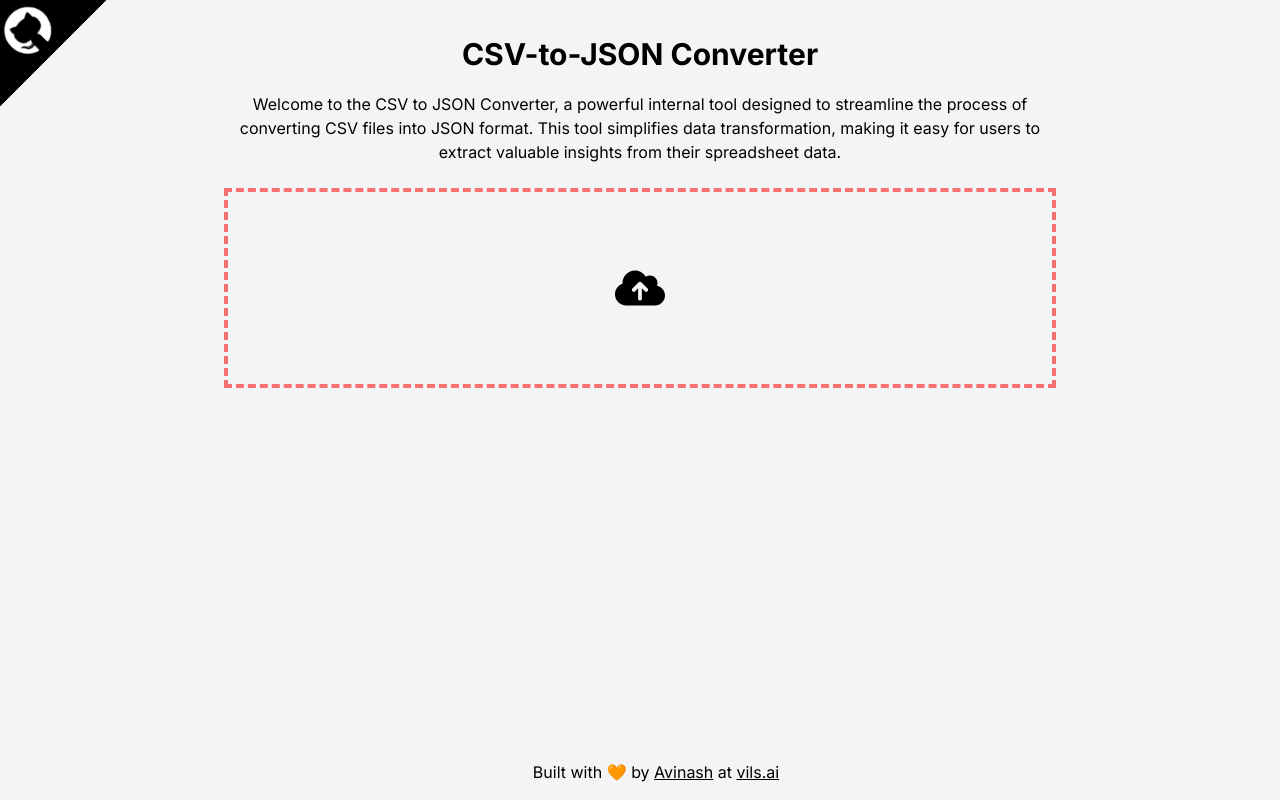
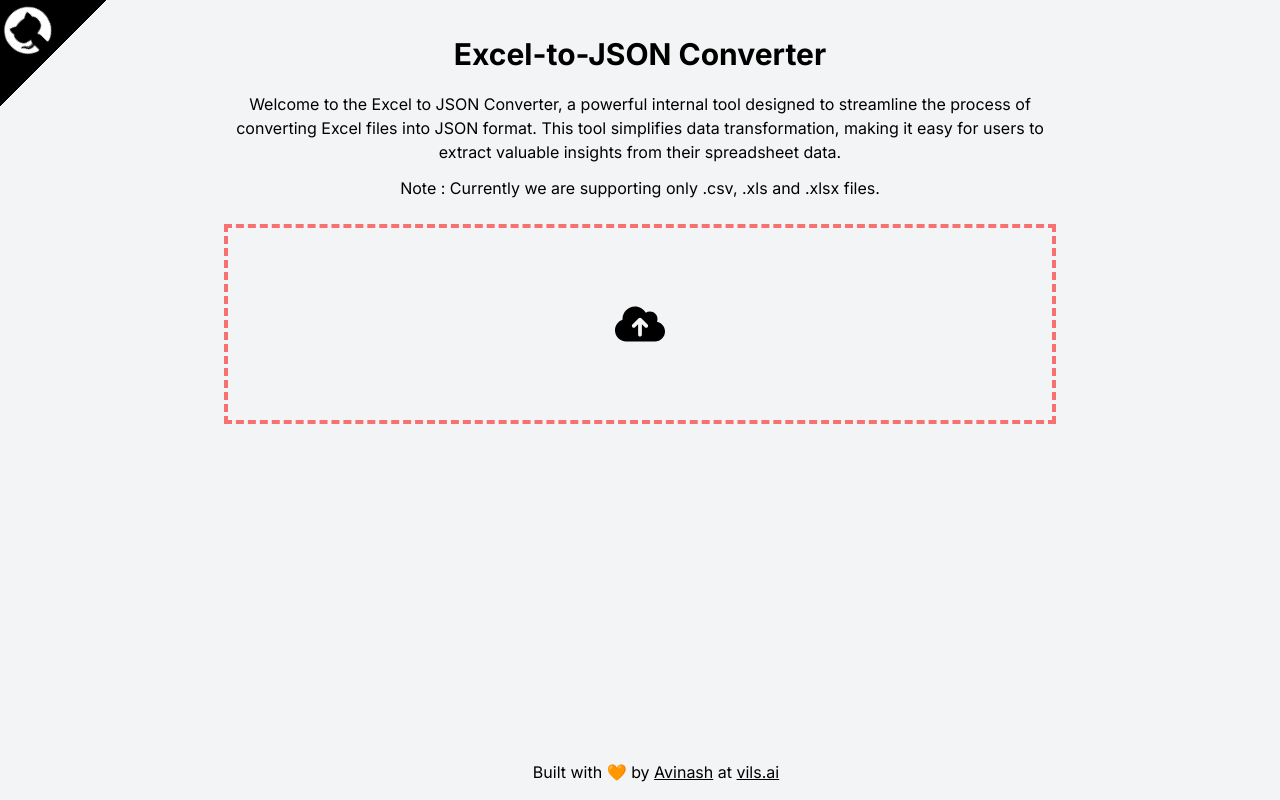
Before and after one commit to tier3guy/excel-to-json, a Next.js app: page / in a window 1280 px wide. Built offline with nearby package versions, Linux system fonts and the light colour scheme.

Commit message:
csv to excel :name-change

```diff
--- a/src/app/layout.tsx
+++ b/src/app/layout.tsx
@@ -5,7 +5,7 @@ import "./globals.css";
 const inter = Inter({ subsets: ["latin"] });
 
 export const metadata: Metadata = {
-  title: "csv-to-json",
+  title: "excel-to-json",
   description:
     "Welcome to the Excel to JSON Converter, a powerful internal tool designed to streamline the process of converting Excel files into JSON format. This tool simplifies data transformation, making it easy for users to extract valuable insights from their spreadsheet data.",
 };
--- a/src/app/page.tsx
+++ b/src/app/page.tsx
@@ -19,7 +19,7 @@ import { API_BASE_URL } from "../constants";
 /**
  * @name - Home Component
  * @author - Avinash Gupta
- * @description - The main component for the CSV to JSON Converter app.
+ * @description - The main component for the Excel to JSON Converter app.
  */
 const Home: React.FC = () => {
   const inputRef = useRef<HTMLInputElement>(null);
@@ -104,18 +104,21 @@ const Home: React.FC = () => {
         ref={inputRef}
         name="fileInput"
         className="hidden"
-        accept=".csv, application/vnd.openxmlformats-officedocument.spreadsheetml.sheet, application/vnd.ms-excel, application/vnd.ms-CSV"
+        accept=".csv, application/vnd.openxmlformats-officedocument.spreadsheetml.sheet, application/vnd.ms-excel, application/vnd.ms-Excel"
         onChange={onFileChangeHandler}
       />
       <div className="md:w-2/3 m-auto">
         <h1 className="text-center py-5 text-3xl font-bold">
-          CSV-to-JSON Converter
+          Excel-to-JSON Converter
         </h1>
         <p className="text-center">
-          Welcome to the CSV to JSON Converter, a powerful internal tool
-          designed to streamline the process of converting CSV files into JSON
+          Welcome to the Excel to JSON Converter, a powerful internal tool
+          designed to streamline the process of converting Excel files into JSON
           format. This tool simplifies data transformation, making it easy for
           users to extract valuable insights from their spreadsheet data.
+        </p>
+        <p className="text-center mt-3">
+          Note : Currently we are supporting only .csv, .xls and .xlsx files.
         </p>
 
         <div
```
